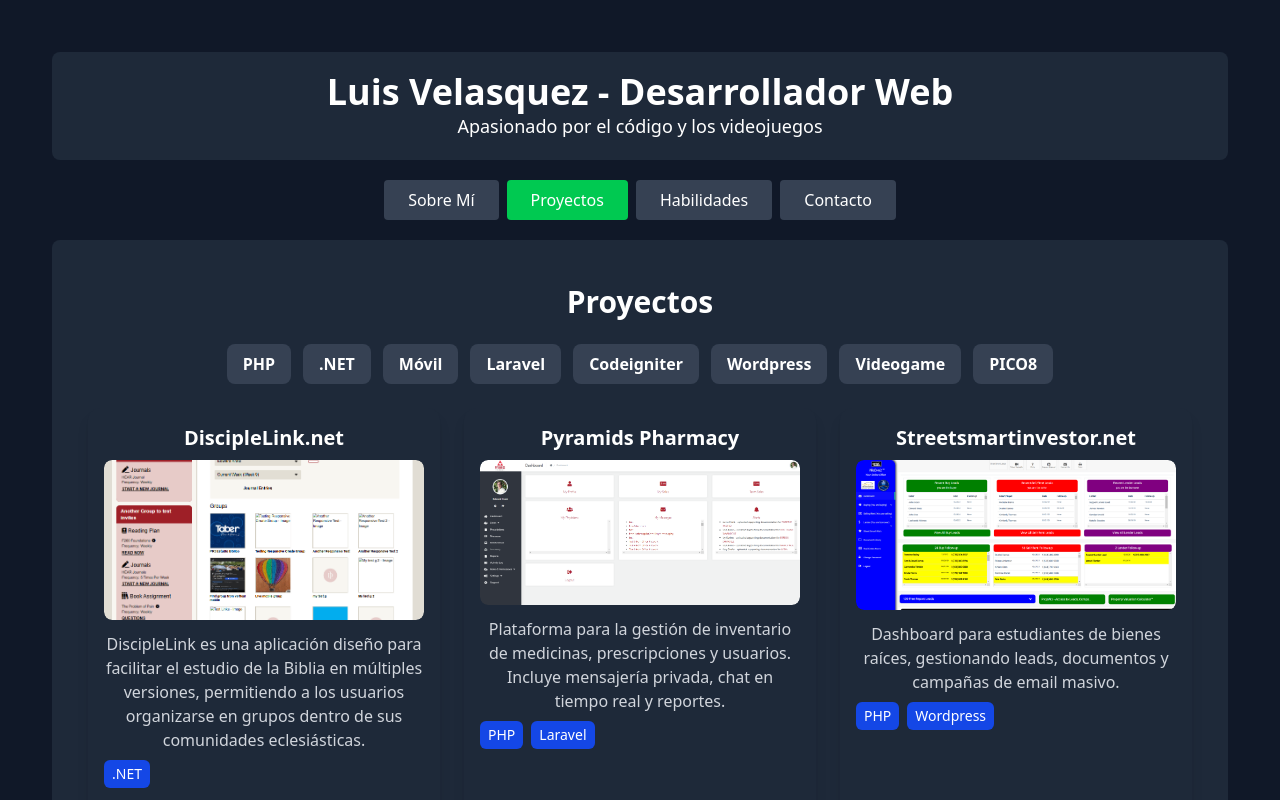
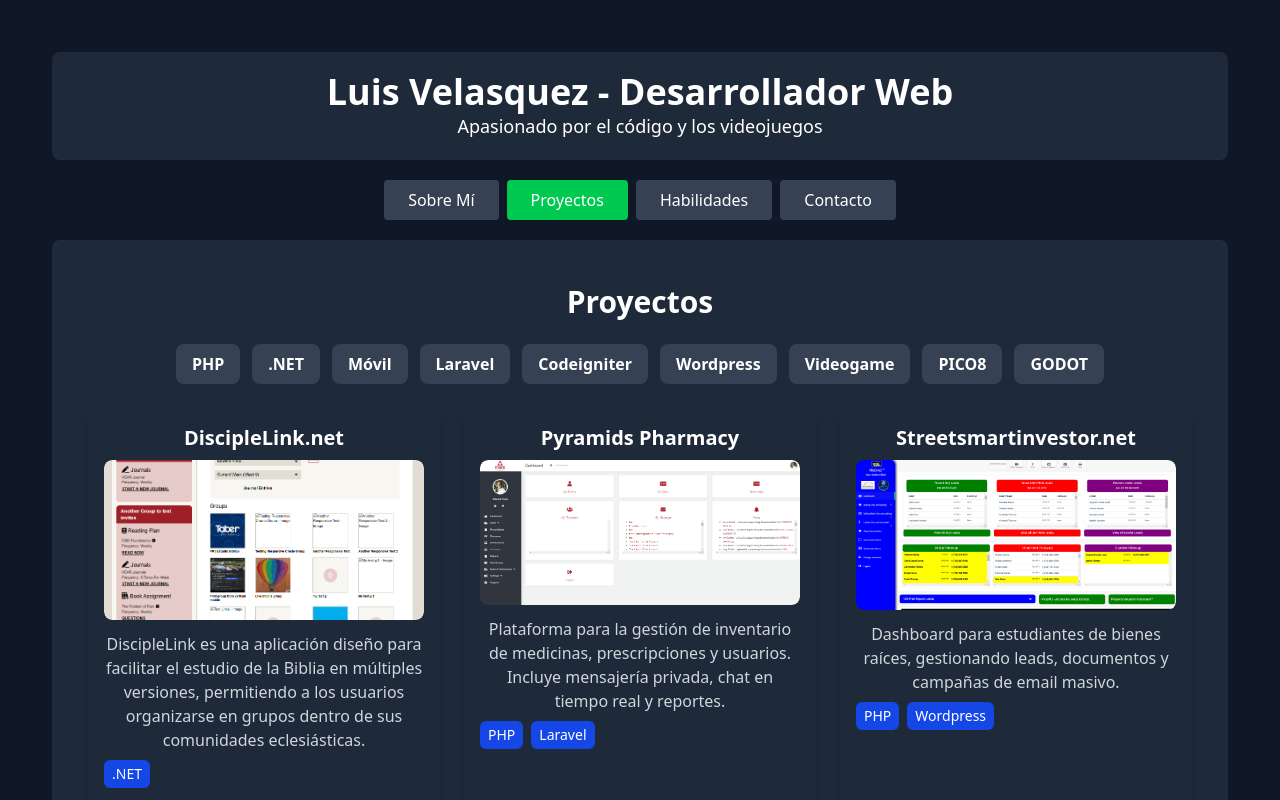
Before and after one commit to luisv1308/mi-portafolio, a React (Vite) app: page / in a window 1280 px wide. Both pictures are taken after a click on the button "Proyectos". Shown: the top 800 px of the page. Built offline with nearby package versions, Linux system fonts and the light colour scheme.

Commit message:
Adding godot project

```diff
--- a/src/Proyectos.tsx
+++ b/src/Proyectos.tsx
@@ -35,13 +35,13 @@ const proyectos = [
     imagenes: ["/images/sm1.png"],
     categorias: ["PHP", "Wordpress"],
   },
-  // {
-  //   nombre: "Ucontrol (ERP)",
-  //   descripcion:
-  //     "Ucontrol es un ERP diseño para ayudar a MIPES a gestionar sus operaciones de manera eficiente.",
-  //   imagenes: ["/images/placeholder.jpg"],
-  //   categorias: ["PHP", "Codeigniter"],
-  // },
+  {
+    nombre: "Metroidvania GODOT",
+    descripcion:
+      "Metroidvania es un juego de plataformas desarrollado en GODOT, inspirado en el juego original de Nintendo Metroid.",
+    imagenes: ["/images/godotmetroidvania1.png", "/images/godotmetroidvania2.png"],
+    categorias: ["GODOT", "Videogame"],
+  },
   {
     nombre: "Space Shooter PICO8",
     descripcion:
@@ -61,6 +61,7 @@ const categorias = [
   "Wordpress",
   "Videogame",
   "PICO8",
+  "GODOT",
 ];
 
 const Proyectos = () => {
```
Also changed, not shown: public/images/godotmetroidvania1.png (added), public/images/godotmetroidvania2.png (added).
